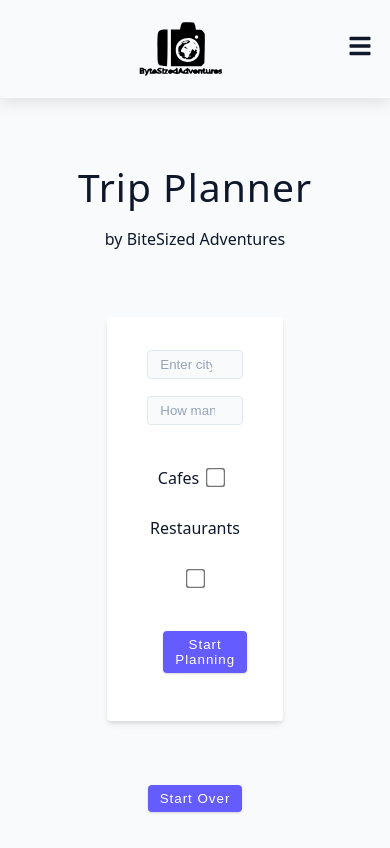
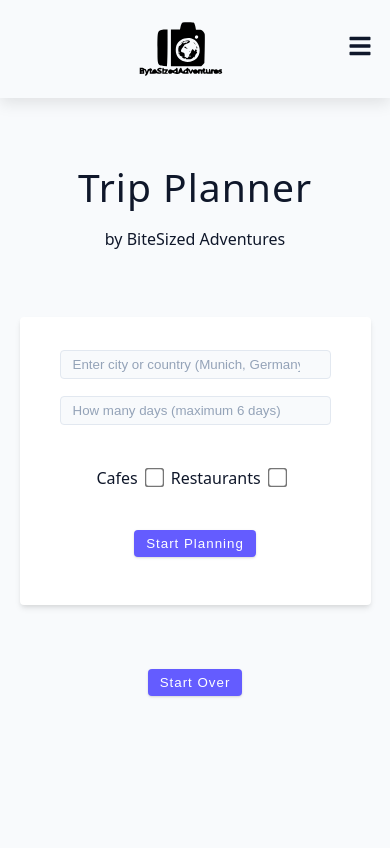
Before and after one commit to asif-git-hub/trip-planner-frontend, a React (Create React App) app: page / in a window 390 px wide. Built offline with nearby package versions, Linux system fonts and the light colour scheme.

Commit message:
adjust form boxes

```diff
--- a/src/index.css
+++ b/src/index.css
@@ -218,6 +218,14 @@ ul {
   margin-top: 0.5rem;
 }
 
+@media screen and (max-width: 800px) {
+
+  .form {
+    width: 90%
+  }
+
+}
+
 /* Loading */
 
 .loading-screen {
@@ -283,6 +291,14 @@ ul {
   transition: var(--transition);
   text-transform: capitalize;
   display: inline-block;
+}
+
+@media screen and (max-width: 800px) {
+
+  .response-container {
+    width: 90%
+  }
+
 }
 
 /* Checkbox */
```
